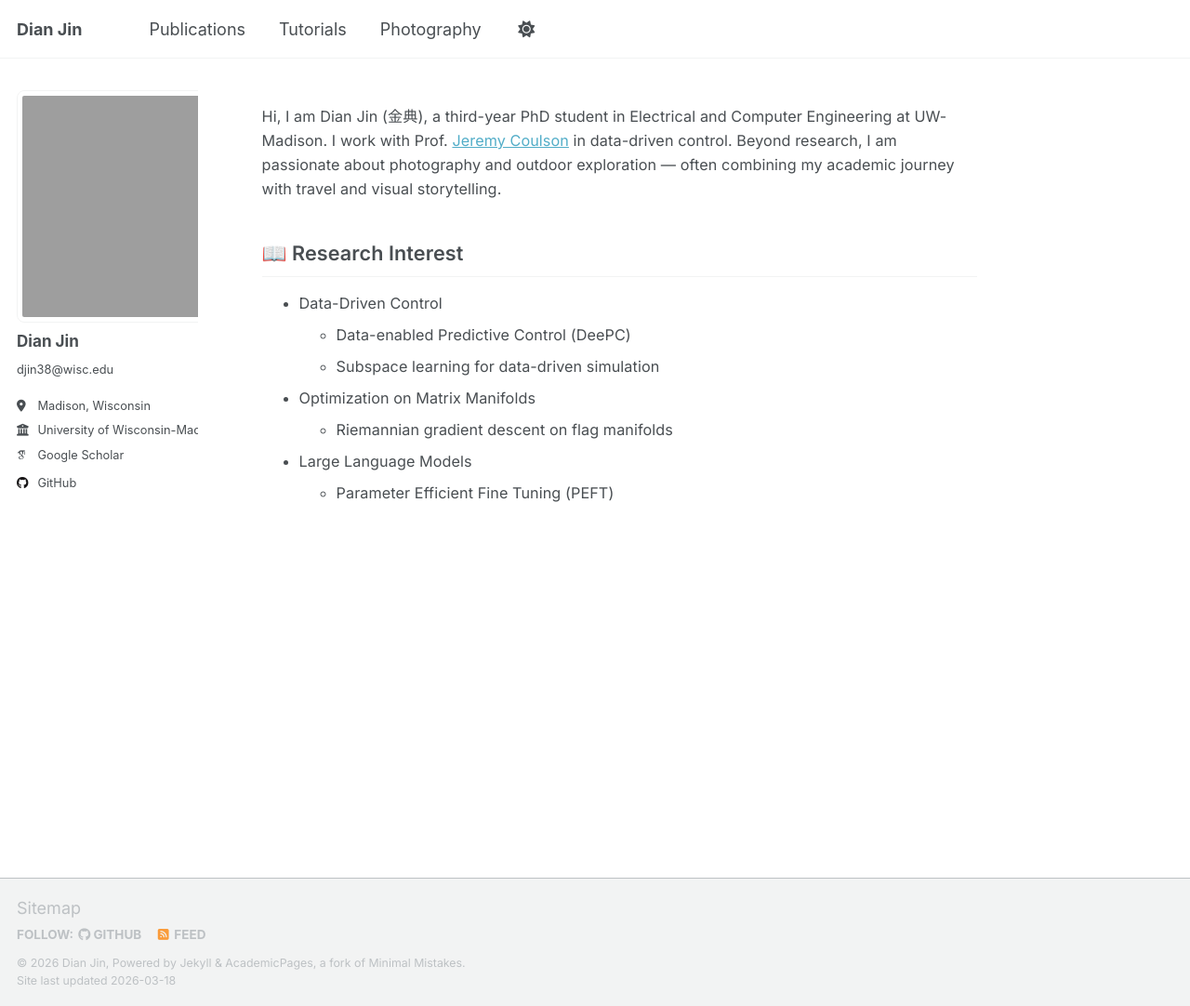
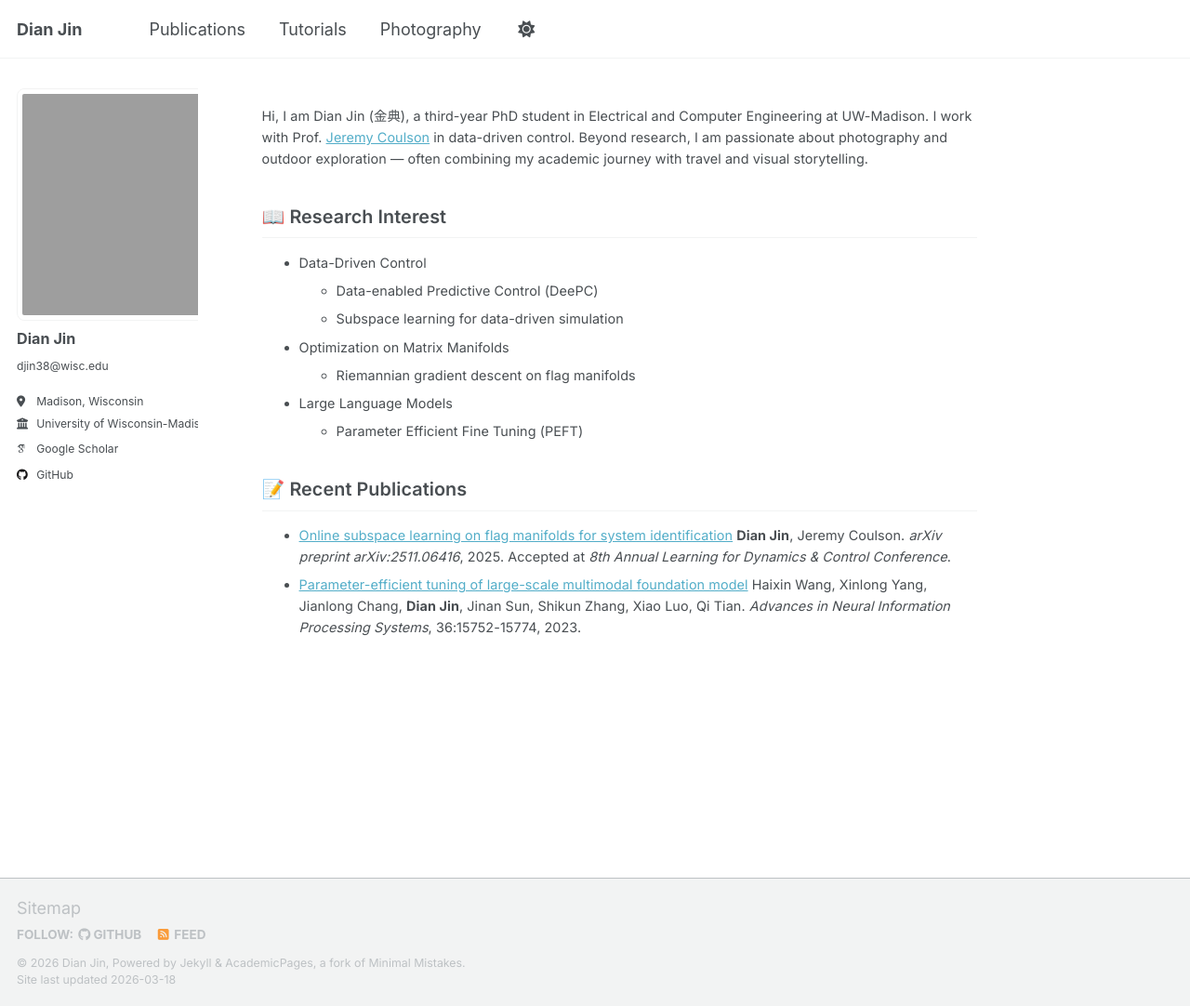
Before and after one commit to DianJin-Frederick/DianJin-Frederick.github.io, a Jekyll site: the page built from _pages/about.md, in a window 1280 px wide and 1082 px high. Shown: the whole window at 93% size. Built offline with Jekyll 4.4.1, drawn with Linux system fonts in a browser that asks for light colours; some web fonts are replaced; a script that is not in the unit is left out.

Commit message:
Update homepage content and fix photography slider

```diff
--- a/_pages/about.md
+++ b/_pages/about.md
@@ -16,3 +16,9 @@ Hi, I am Dian Jin (金典), a third-year PhD student in Electrical and Computer
   - Riemannian gradient descent on flag manifolds
 - Large Language Models
   - Parameter Efficient Fine Tuning (PEFT)
+
+## 📝 Recent Publications
+- [Online subspace learning on flag manifolds for system identification](https://arxiv.org/abs/2511.06416)
+  **Dian Jin**, Jeremy Coulson. *arXiv preprint arXiv:2511.06416*, 2025. Accepted at *8th Annual Learning for Dynamics & Control Conference*.
+- [Parameter-efficient tuning of large-scale multimodal foundation model](https://proceedings.neurips.cc/paper_files/paper/2023/hash/32ebb6b560ee58abbdae834e5f37cb5d-Abstract-Conference.html)
+  Haixin Wang, Xinlong Yang, Jianlong Chang, **Dian Jin**, Jinan Sun, Shikun Zhang, Xiao Luo, Qi Tian. *Advances in Neural Information Processing Systems*, 36:15752-15774, 2023.
--- a/_sass/_custom.scss
+++ b/_sass/_custom.scss
@@ -1,24 +1,24 @@
 /* === Custom main content font overrides === */
 .page__content {
-  font-size: 0.9rem;      /* ~17–18px, tweak as needed */
+  font-size: 0.8rem;
   line-height: 1.6;
   letter-spacing: 0.005em;
 }
 
 .page__content p,
 .page__content li {
-  font-size: 0.9rem;
+  font-size: 0.8rem;
   line-height: 1.6;
 }
 
-.page__content h1 { font-size: 1.6rem; font-weight: 600; }
-.page__content h2 { font-size: 1.2rem; font-weight: 600; }
-.page__content h3 { font-size: 1.0rem; font-weight: 600; }
+.page__content h1 { font-size: 1.5rem; font-weight: 600; }
+.page__content h2 { font-size: 1.1rem; font-weight: 600; }
+.page__content h3 { font-size: 0.95rem; font-weight: 600; }
 
 /* Optional: keep sidebar small */
 .sidebar,
 .author__content {
-  font-size: 0.95rem;
+  font-size: 0.9rem;
 }
 
 .mySwiper {
```
Also changed, not shown: _pages/photography.md (+0 -1 lines), 1 other file.
